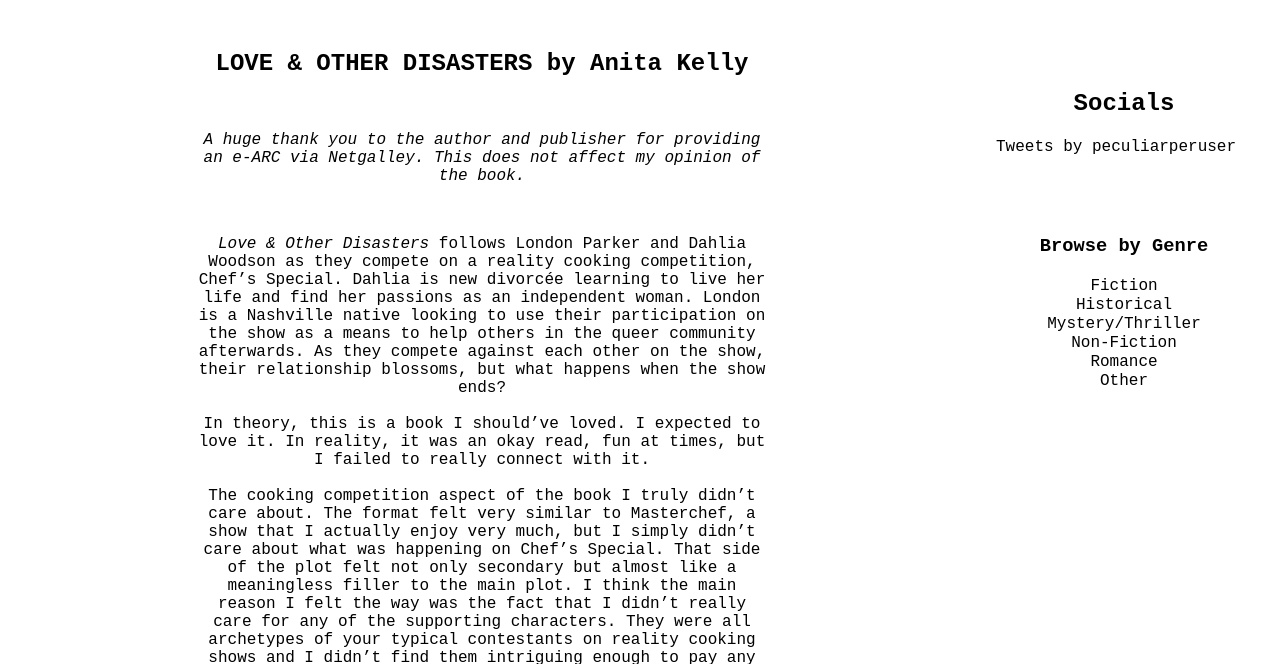
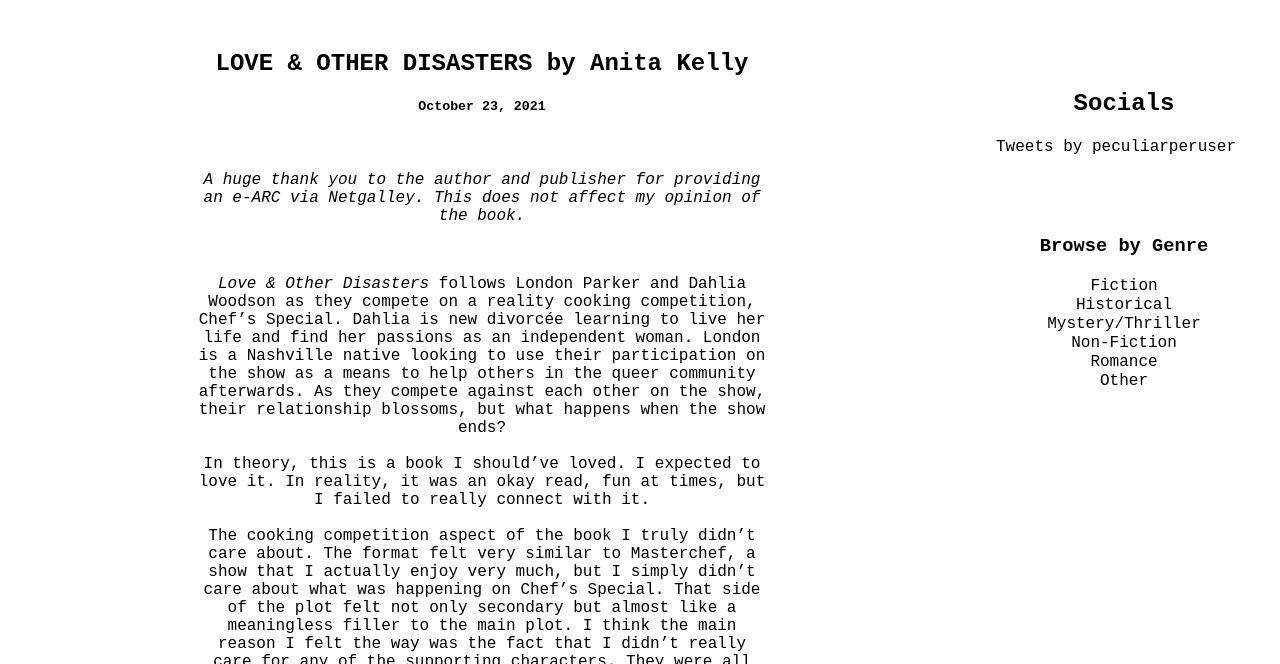
Before and after one commit to peculiarperuser/peculiarperuser.github.io, a plain HTML site: page love-and-other-disasters-anita-kelly.html in a window 1280 px wide. Shown: the part 136-800 px from the top of the page. Drawn offline with Linux system fonts and the light colour scheme.

Commit message:
Add files via upload

```diff
--- a/love-and-other-disasters-anita-kelly.html
+++ b/love-and-other-disasters-anita-kelly.html
@@ -14,6 +14,7 @@
 		<div class="row">
 		  	<div class="leftcolumn">
 		    	<h2> LOVE & OTHER DISASTERS by Anita Kelly </h2>
+		    	<h5>October 23, 2021</h5>
 
 
 				<br>
```
Also changed, not shown: missing-from-the-village-justin-ling.html (+1 -0 lines).
